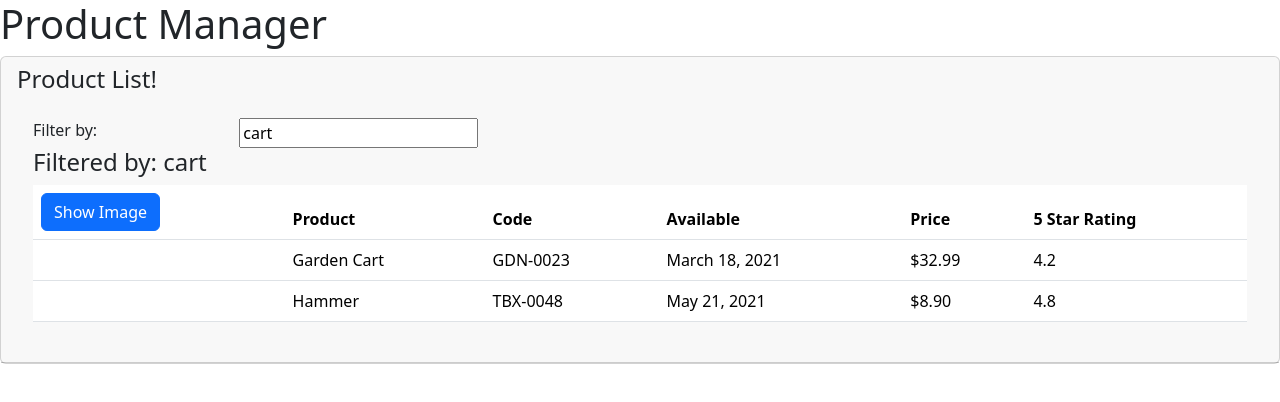
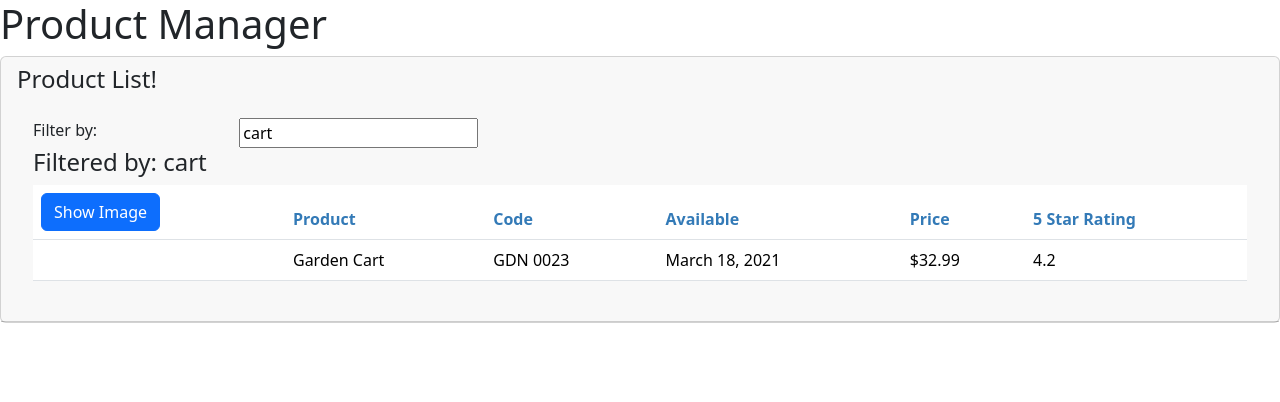
Before and after one commit to acidSnkj/product_manager, an Angular app: page / in a window 1280 px wide. Shown: the top 402 px of the page. Built offline with nearby package versions, Linux system fonts and the light colour scheme.

Commit message:
:rocket: Lifecycle, Setters and Getters, sytles, custom pies

```diff
--- a/src/app/app.module.ts
+++ b/src/app/app.module.ts
@@ -3,12 +3,14 @@
 import { FormsModule } from '@angular/forms';
 
 import { AppComponent } from './app.component';
-import { ProductListComponent } from './products/products-list.component';
+import { ProductListComponent } from './products/product-list.component';
+import { ConvertToSpacesPipe } from './shared/convert-to-spaces.pipe';
 
 @NgModule({
   declarations: [
     AppComponent,
-    ProductListComponent
+    ProductListComponent,
+    ConvertToSpacesPipe
   ],
   imports: [
     BrowserModule,
--- /dev/null
+++ b/src/app/products/product-list.component.css
@@ -0,0 +1,3 @@
+thead > tr > th {
+  color: #337AB7;
+}
--- a/src/app/products/products-list.component.html
+++ b/src/app/products/product-list.component.html
@@ -30,12 +30,12 @@
           </tr>
         </thead>
         <tbody>
-          <tr *ngFor="let product of products">
+          <tr *ngFor="let product of filteredProducts">
             <td>
               <img [src]="product.imageUrl" [title]="product.productName" [style.width.px]="imageWidth" [style.margin.px]="imageMargin" *ngIf="showImage"/>
             </td>
             <td>{{product.productName}}</td>
-            <td>{{product.productCode}}</td>
+            <td>{{product.productCode | convertToSpaces:"-"}}</td>
             <td>{{product.releaseDate}}</td>
             <td>{{product.price | currency}}</td>
             <td>{{product.starRating}}</td>
--- /dev/null
+++ b/src/app/products/product-list.component.ts
@@ -0,0 +1,64 @@
+import { Component, OnInit } from "@angular/core";
+import { IProducts } from "./products";
+
+@Component({
+    selector: 'pm-products',
+    templateUrl: './product-list.component.html',
+    styleUrls: ['./product-list.component.css']
+})
+export class ProductListComponent implements OnInit {
+
+  imageWidth = 50;
+  imageMargin = 2;
+  showImage: boolean = false;
+
+  // property values
+  pageTitle = 'Product List!';
+
+  private _listFilter: string = '';
+  get listFilter(): string {
+    return this._listFilter;
+  }
+  set listFilter(value: string) {
+    this._listFilter = value;
+    this.filteredProducts = this.performFilter(value);
+    console.log('In setter:', value);
+  }
+  filteredProducts: IProducts[] = [];
+  products: IProducts[] = [
+    {
+      "productId": 2,
+      "productName": "Garden Cart",
+      "productCode": "GDN-0023",
+      "releaseDate": "March 18, 2021",
+      "description": "15 gallon capacity rolling garden cart",
+      "price": 32.99,
+      "starRating": 4.2,
+      "imageUrl": "assets/images/garden_cart.png"
+    },
+    {
+      "productId": 5,
+      "productName": "Hammer",
+      "productCode": "TBX-0048",
+      "releaseDate": "May 21, 2021",
+      "description": "Curved claw steel hammer",
+      "price": 8.9,
+      "starRating": 4.8,
+      "imageUrl": "assets/images/hammer.png"
+    }
+  ];
+
+  toggleImage(): void {
+    this.showImage = !this.showImage;
+  }
+
+  performFilter(filterBy: string): IProducts[] {
+    filterBy = filterBy.toLocaleLowerCase();
+    return this.products.filter((product: IProducts) =>
+      product.productName.toLocaleLowerCase().includes(filterBy));
+  }
+
+  ngOnInit(): void {
+    this.listFilter = "cart";
+  }
+}
--- a/src/app/products/products-list.component.ts
+++ /dev/null
@@ -1,43 +0,0 @@
-import { Component } from "@angular/core";
-
-@Component({
-    selector: 'pm-products',
-    templateUrl: './products-list.component.html'
-})
-export class ProductListComponent {
-
-  imageWidth = 50;
-  imageMargin = 2;
-  showImage: boolean = false;
-
-  // property values
-  pageTitle = 'Product List!';
-
-  listFilter: string = 'cart';
-  products: any[] = [
-    {
-      "productId": 2,
-      "productName": "Garden Cart",
-      "productCode": "GDN-0023",
-      "releaseDate": "March 18, 2021",
-      "description": "15 gallon capacity rolling garden cart",
-      "price": 32.99,
-      "starRating": 4.2,
-      "imageUrl": "assets/images/garden_cart.png"
-    },
-    {
-      "productId": 5,
-      "productName": "Hammer",
-      "productCode": "TBX-0048",
-      "releaseDate": "May 21, 2021",
-      "description": "Curved claw steel hammer",
-      "price": 8.9,
-      "starRating": 4.8,
-      "imageUrl": "assets/images/hammer.png"
-    }
-  ];
-
-  toggleImage(): void {
-    this.showImage = !this.showImage;
-  }
-}
--- /dev/null
+++ b/src/app/products/products.ts
@@ -0,0 +1,10 @@
+export interface IProducts {
+    productId: number;
+    productName: string;
+    productCode: string;
+    releaseDate: string;
+    description: string;
+    price: number;
+    starRating: number;
+    imageUrl: string;
+}
--- /dev/null
+++ b/src/app/shared/convert-to-spaces.pipe.ts
@@ -0,0 +1,10 @@
+import { Pipe, PipeTransform } from "@angular/core";
+
+@Pipe({
+    name: 'convertToSpaces'
+})
+export class ConvertToSpacesPipe implements PipeTransform {
+    transform(value: string, character: string): string {
+        return value.replace(character, ' ');
+    }
+}
```
